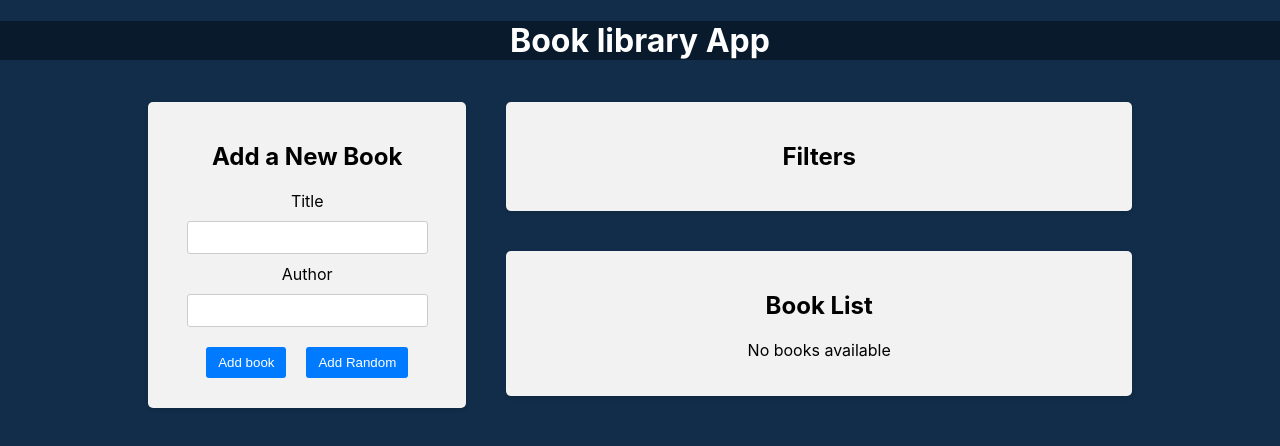
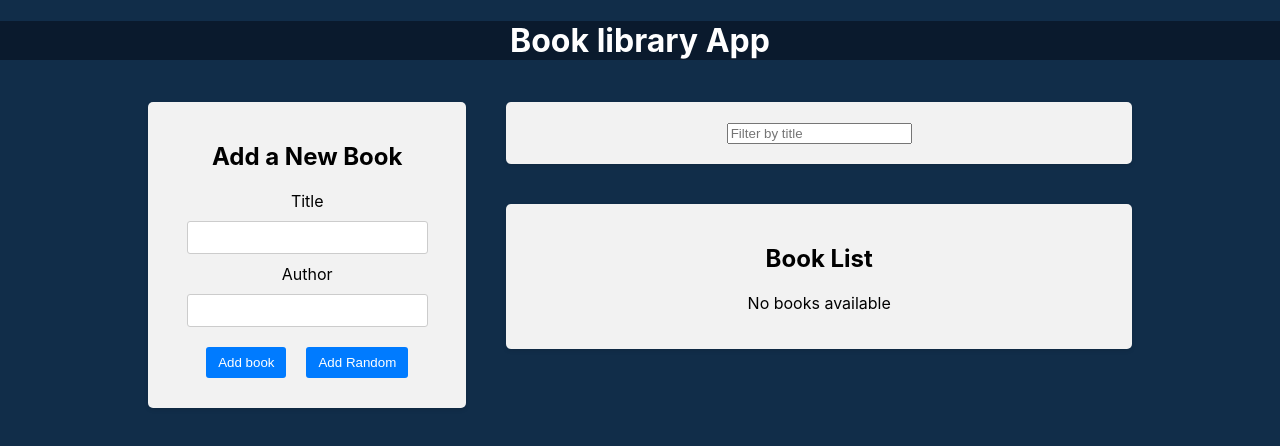
Before and after one commit to GhostArnold/Library-App, a React (Create React App) app in the folder frontend/: page / in a window 1280 px wide. Shown: the top 446 px of the page. Built offline with nearby package versions, Linux system fonts and the light colour scheme.

Commit message:
I made an input for filtering

```diff
--- a/frontend/package.json
+++ b/frontend/package.json
@@ -1,6 +1,6 @@
 {
   "name": "frontend",
-  "version": "1.4.1",
+  "version": "1.4.2",
   "private": true,
   "dependencies": {
     "@reduxjs/toolkit": "^2.2.5",
--- a/frontend/src/components/Filter/Filter.jsx
+++ b/frontend/src/components/Filter/Filter.jsx
@@ -1,7 +1,9 @@
 const Filter = () => {
   return (
     <div className="app-block filter">
-      <h2>Filters</h2>
+      <div className="filter-group">
+        <input type="text" placeholder="Filter by title" />
+      </div>
     </div>
   );
 };
```
Also changed, not shown: 1 other file (tests, documents, lock files or other folders).
